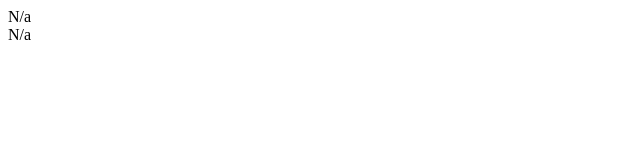
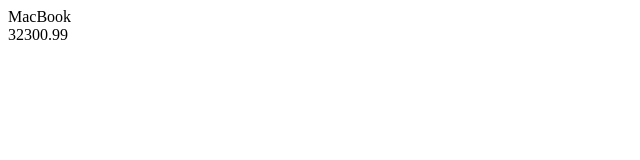
Before and after one commit to artemzakholodilo/skillup-es7, a website: page index.html in a window 1280 px wide. Shown: the full height of the page, 0-640 px from the left. Drawn offline with nearby package versions, Linux system fonts and the light colour scheme.

Commit message:
es7 browser

```diff
--- a/index.html
+++ b/index.html
@@ -13,6 +13,8 @@
     <div>
         <span class="product-price">N/a</span>
     </div>
+    <script src="https://unpkg.com/es7-object-polyfill"></script>
+    <script src="./node_modules/jquery/dist/jquery.min.js"></script>
     <script src="/main.js" type="module"></script>
 </body>
 </html>
--- a/main.js
+++ b/main.js
@@ -1,5 +1,11 @@
 import { Product } from './src/product.mjs';
 
-let product = new Product("MacBook", 32300.99);
+$('document').ready((e) => {
+    let product = new Product("MacBook", 32300.99),
+        productNameWrapper = $('span.product-name'),
+        productPriceWrapper = $('span.product-price');
 
-console.log(product);
+    productNameWrapper.text(product.getName());
+    productPriceWrapper.text(product.getPrice());
+}
+);
--- a/src/product.mjs
+++ b/src/product.mjs
@@ -3,6 +3,14 @@
     constructor(name, price) {
         this.name = name;
         this.price = price;
+    }
+
+    setName(name) {
+        this.name = name;
+    }
+
+    getName() {
+        return this.name;
     }
 
     setPrice(price) {
```
